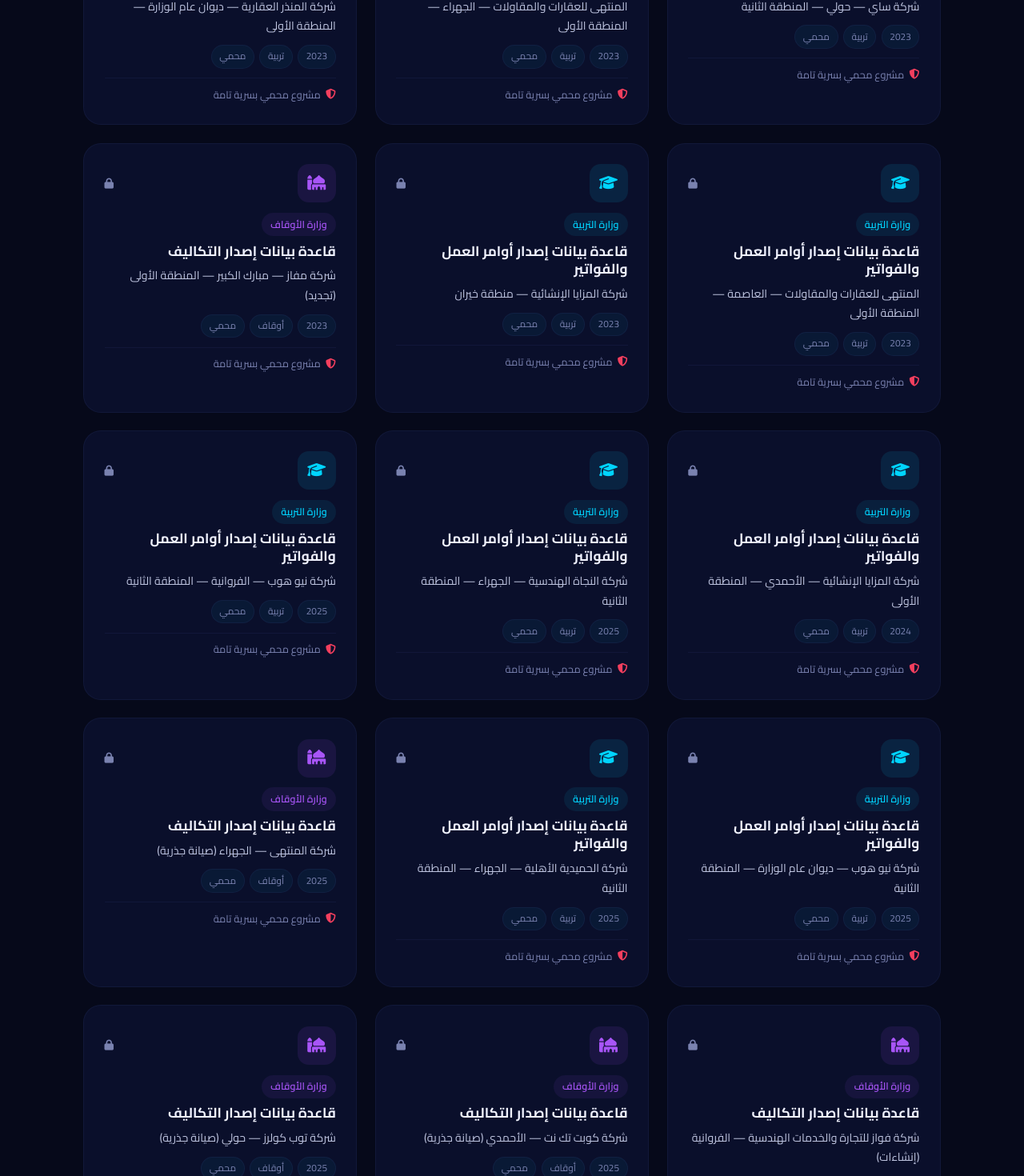
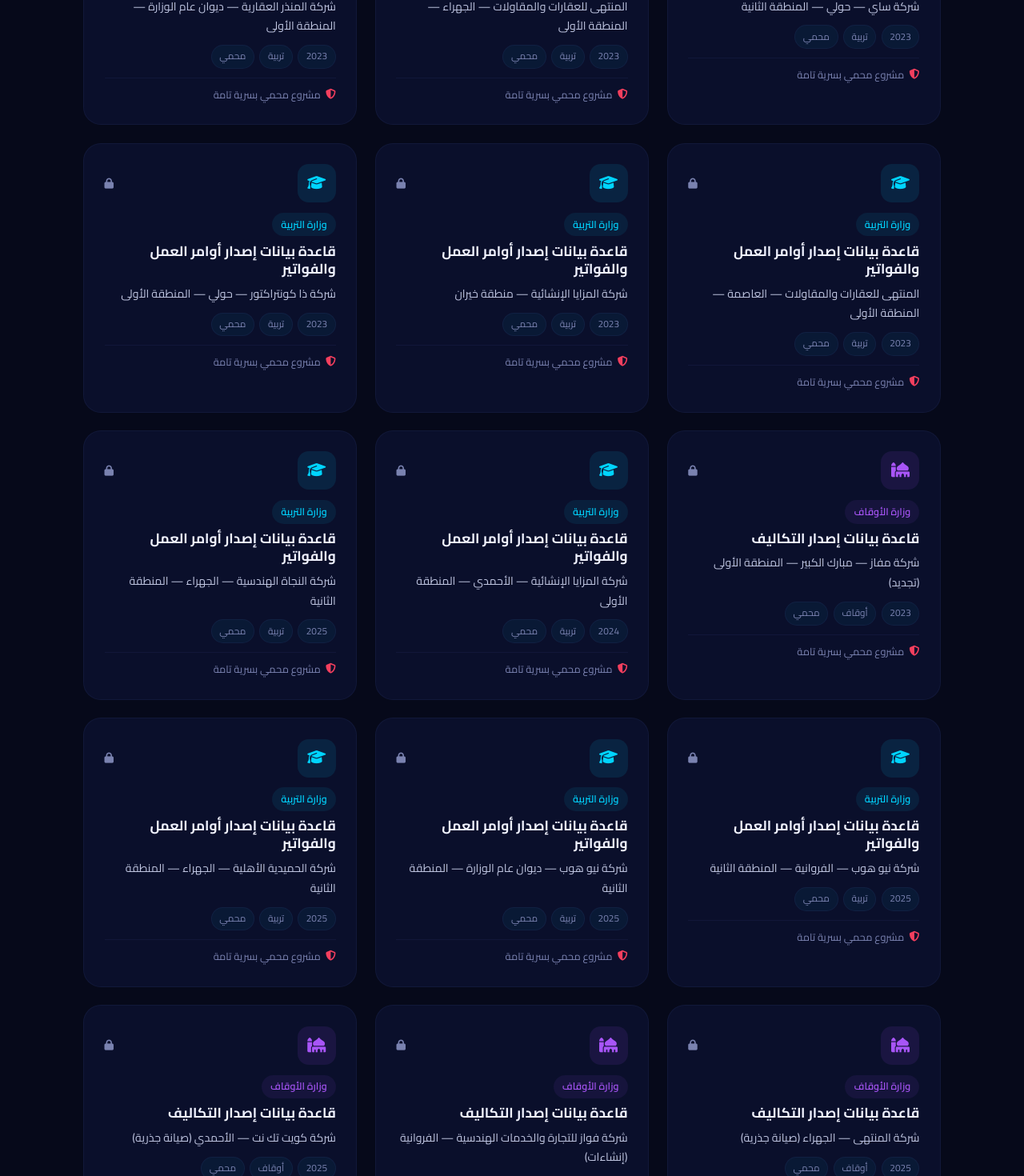
Before and after one commit to MahmoudNageeb/portfolio, a Next.js app: page /projects in a window 1280 px wide. Shown: the part 1330-2800 px from the top of the page at 80% size. Built offline with nearby package versions, Linux system fonts and the light colour scheme.

Commit message:
Update page.tsx

```diff
--- a/app/projects/page.tsx
+++ b/app/projects/page.tsx
@@ -17,6 +17,7 @@ const projects: Proj[] = [
   { year: "2023", company: "شركة المنذر العقارية", area: "ديوان عام الوزارة — المنطقة الأولى", ministry: "وزارة التربية", system: "قاعدة بيانات إصدار أوامر العمل والفواتير", cat: "تربية" },
   { year: "2023", company: "المنتهى للعقارات والمقاولات", area: "العاصمة — المنطقة الأولى", ministry: "وزارة التربية", system: "قاعدة بيانات إصدار أوامر العمل والفواتير", cat: "تربية" },
   { year: "2023", company: "شركة المزايا الإنشائية", area: "منطقة خيران", ministry: "وزارة التربية", system: "قاعدة بيانات إصدار أوامر العمل والفواتير", cat: "تربية" },
+  { year: "2023", company: "شركة ذا كونتراكتور", area: "حولي — المنطقة الأولى", ministry: "وزارة التربية", system: "قاعدة بيانات إصدار أوامر العمل والفواتير", cat: "تربية" },
   { year: "2023", company: "شركة مفاز", area: "مبارك الكبير — المنطقة الأولى (تجديد)", ministry: "وزارة الأوقاف", system: "قاعدة بيانات إصدار التكاليف", cat: "أوقاف" },
   { year: "2024", company: "شركة المزايا الإنشائية", area: "الأحمدي — المنطقة الأولى", ministry: "وزارة التربية", system: "قاعدة بيانات إصدار أوامر العمل والفواتير", cat: "تربية" },
   { year: "2025", company: "شركة النجاة الهندسية", area: "الجهراء — المنطقة الثانية", ministry: "وزارة التربية", system: "قاعدة بيانات إصدار أوامر العمل والفواتير", cat: "تربية" },
@@ -26,7 +27,7 @@ const projects: Proj[] = [
   // وزارة الأوقاف
   { year: "2025", company: "شركة المنتهى", area: "الجهراء (صيانة جذرية)", ministry: "وزارة الأوقاف", system: "قاعدة بيانات إصدار التكاليف", cat: "أوقاف" },
   { year: "2025", company: "شركة فواز للتجارة والخدمات الهندسية", area: "الفروانية (إنشاءات)", ministry: "وزارة الأوقاف", system: "قاعدة بيانات إصدار التكاليف", cat: "أوقاف" },
-  { year: "2025", company: "شركة كوبت تك نت", area: "الأحمدي (صيانة جذرية)", ministry: "وزارة الأوقاف", system: "قاعدة بيانات إصدار التكاليف", cat: "أوقاف" },
+  { year: "2025", company: "شركة كويت تك نت", area: "الأحمدي (صيانة جذرية)", ministry: "وزارة الأوقاف", system: "قاعدة بيانات إصدار التكاليف", cat: "أوقاف" },
   { year: "2025", company: "شركة توب كولرز", area: "حولي (صيانة جذرية)", ministry: "وزارة الأوقاف", system: "قاعدة بيانات إصدار التكاليف", cat: "أوقاف" },
   { year: "2025", company: "شركة دماروز", area: "حولي (صيانة جذرية)", ministry: "وزارة الأوقاف", system: "قاعدة بيانات إصدار التكاليف", cat: "أوقاف" },
   { year: "2025", company: "شركة المدلول", area: "الفروانية (صيانة جذرية)", ministry: "وزارة الأوقاف", system: "قاعدة بيانات إصدار التكاليف", cat: "أوقاف" },
```
